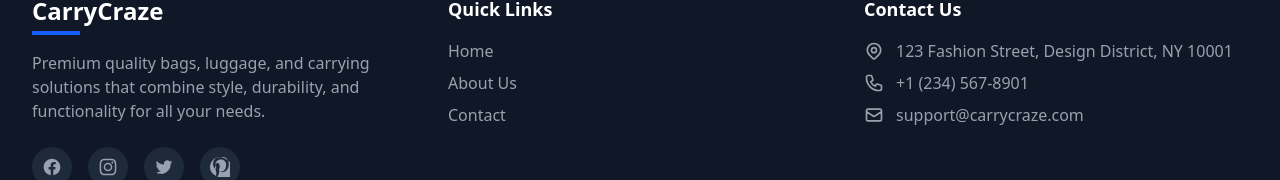
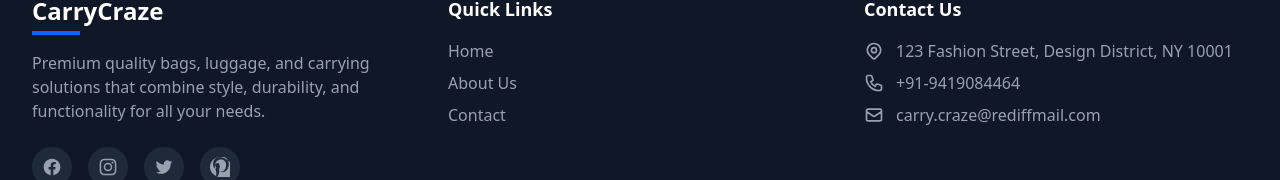
Before and after one commit to usmaan-shahh/carrycraze, a React (Vite) app in the folder client/: page /contact in a window 1280 px wide. Shown: the part 1477-1657 px from the top of the page. Built offline with nearby package versions, Linux system fonts and the light colour scheme.

Commit message:
Update contact information in Footer component

```diff
--- a/client/src/components/Footer.jsx
+++ b/client/src/components/Footer.jsx
@@ -196,7 +196,7 @@ const Footer = () => {
                   d="M3 5a2 2 0 012-2h3.28a1 1 0 01.948.684l1.498 4.493a1 1 0 01-.502 1.21l-2.257 1.13a11.042 11.042 0 005.516 5.516l1.13-2.257a1 1 0 011.21-.502l4.493 1.498a1 1 0 01.684.949V19a2 2 0 01-2 2h-1C9.716 21 3 14.284 3 6V5z"
                 />
               </svg>
-              <span>+1 (234) 567-8901</span>
+              <span>+91-9419084464</span>
             </div>
             <div className="flex items-center space-x-3 text-gray-400">
               <svg
@@ -213,7 +213,7 @@ const Footer = () => {
                   d="M3 8l7.89 5.26a2 2 0 002.22 0L21 8M5 19h14a2 2 0 002-2V7a2 2 0 00-2-2H5a2 2 0 00-2 2v10a2 2 0 002 2z"
                 />
               </svg>
-              <span>support@carrycraze.com</span>
+              <span>carry.craze@rediffmail.com</span>
             </div>
           </motion.div>
         </div>
```
